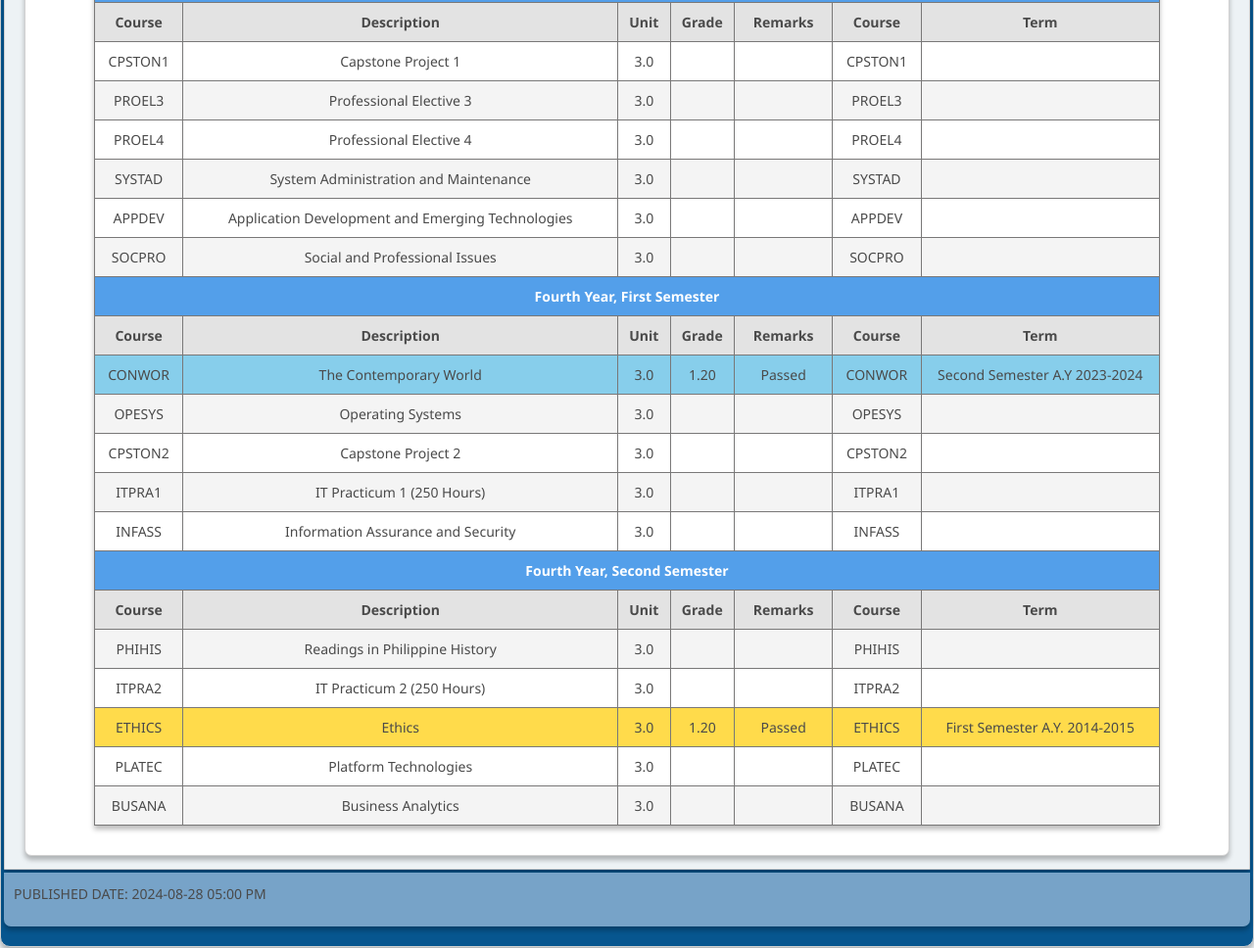
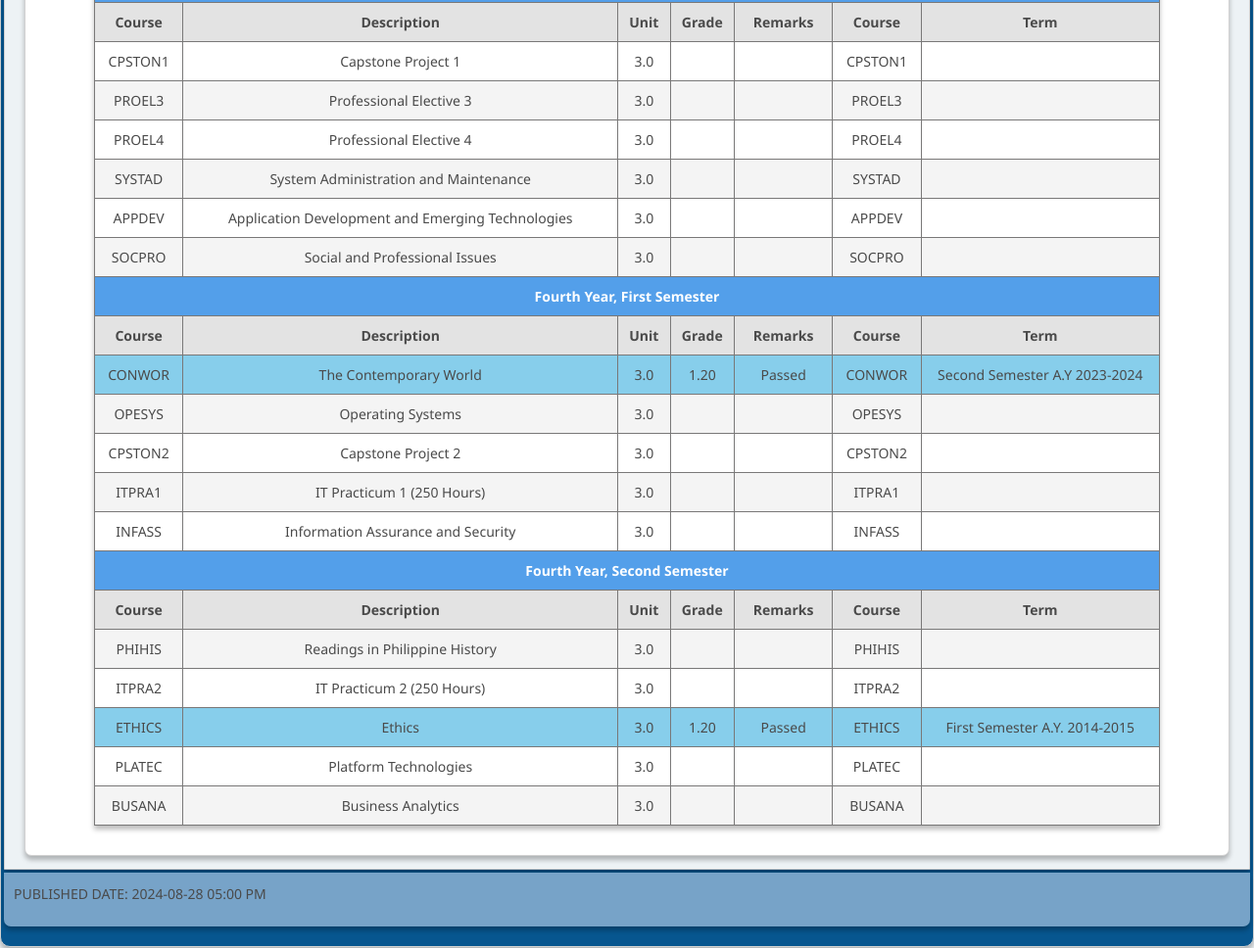
Before and after one commit to jesharelahPS/curriculum, a plain HTML site: page index.html in a window 1280 px wide. Shown: the part 2428-3396 px from the top of the page at 98% size. Drawn offline with Linux system fonts and the light colour scheme.

Commit message:
index.html

```diff
--- a/index.html
+++ b/index.html
@@ -600,7 +600,7 @@
                                     <td>ITPRA2</td>
                                     <td></td>
                                 </tr>
-                                <tr class="line-color" style="background-color: #ffda44f5;">
+                                <tr class="line-color" style="background-color: #87ceeb;">
                                     <td>ETHICS</td>
                                     <td>Ethics</td>
                                     <td>3.0</td>
```
